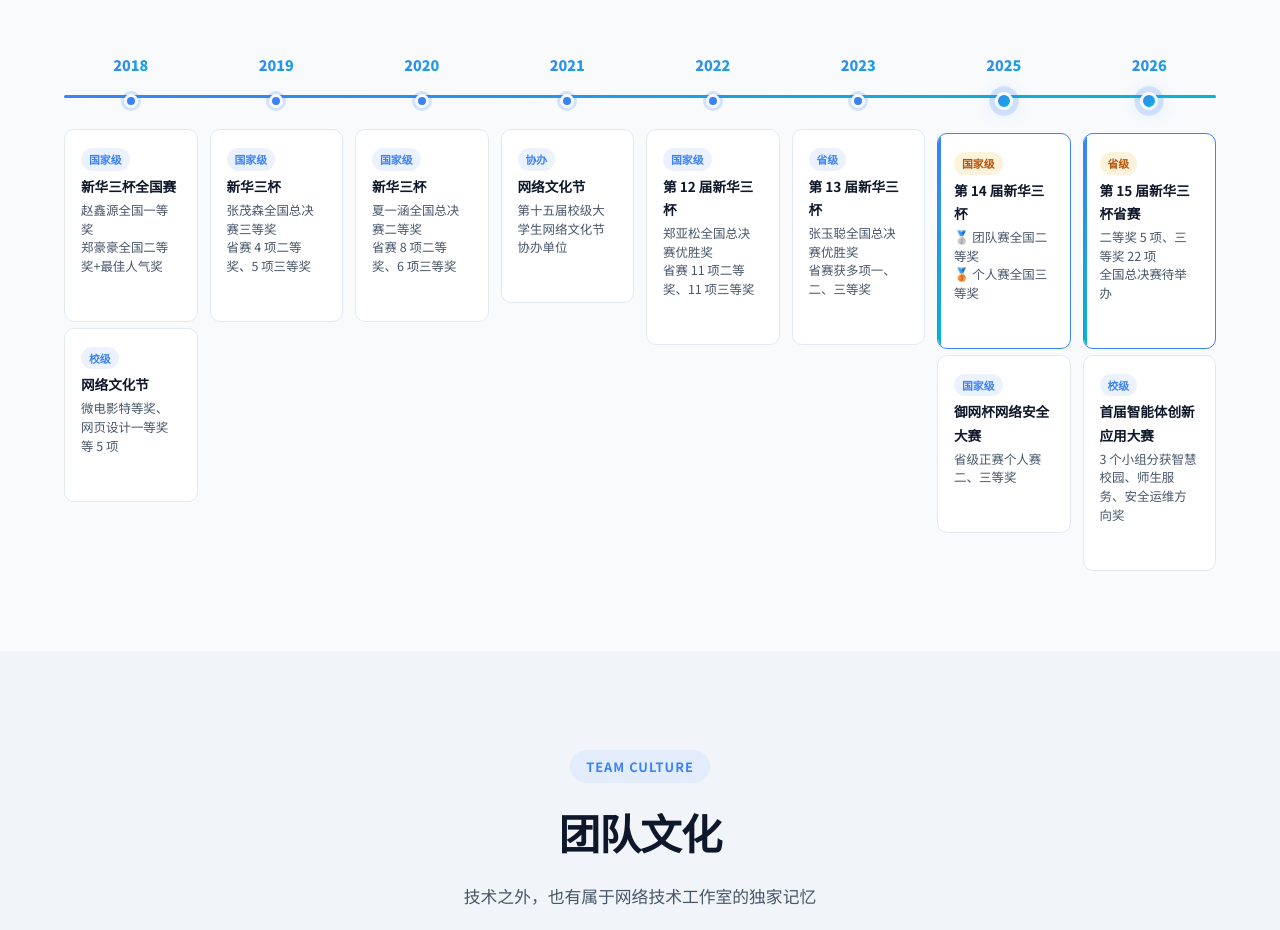
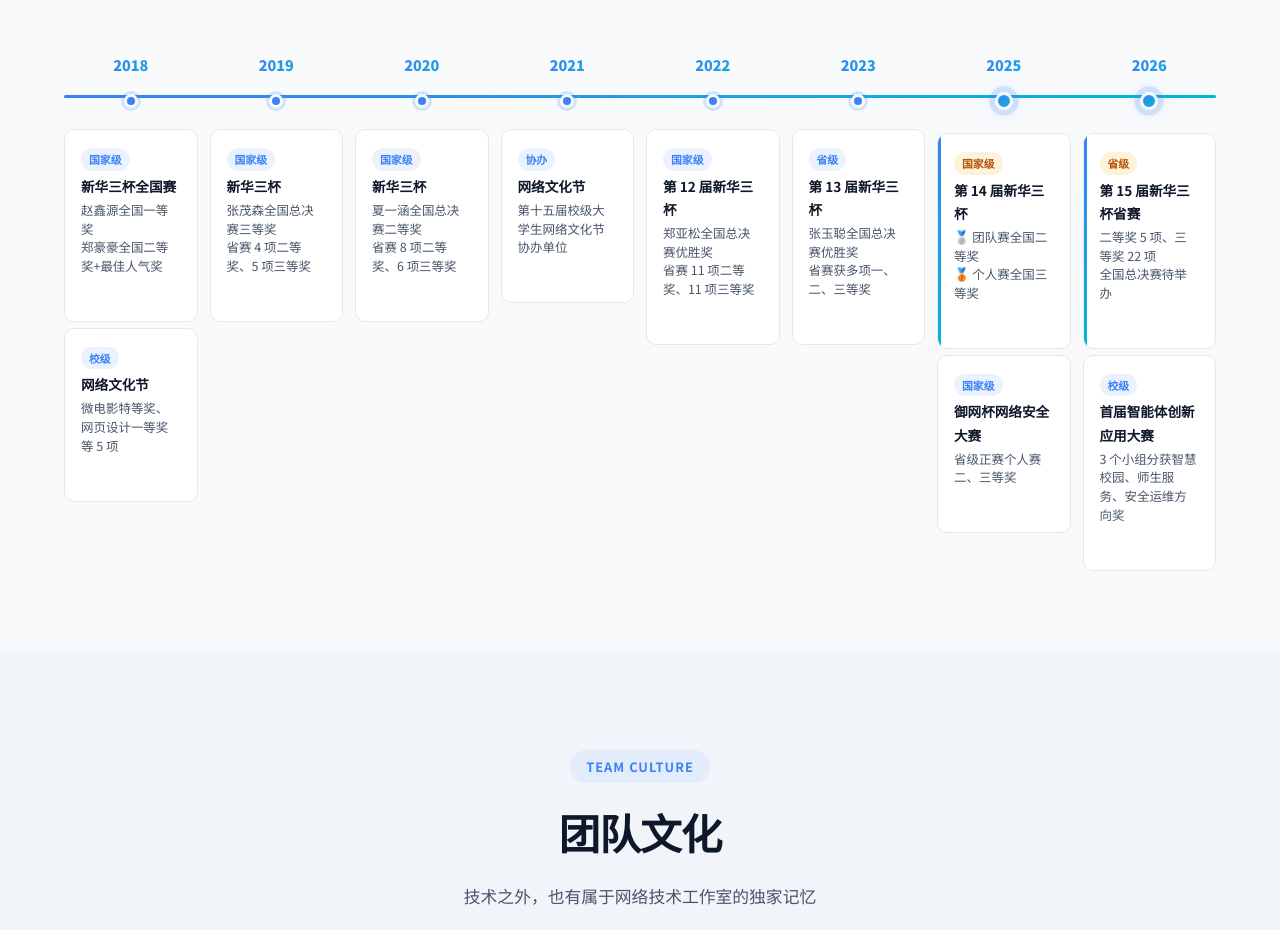
Before and after one commit to JOSNIPER/SD-Network-Tech-Studio, a plain HTML site: page index.html in a window 1280 px wide. Shown: the part 2941-3871 px from the top of the page. Drawn offline with Linux system fonts and the light colour scheme.

Commit message:
fix: 去掉荣誉卡片蓝色高亮边框

```diff
--- a/style.css
+++ b/style.css
@@ -572,7 +572,7 @@
 }
 .stl-card:hover { transform: translateY(-3px); box-shadow: var(--shadow-md); }
 .stl-card:hover::before { transform: scaleY(1); }
-.stl-card-hl { border-color: var(--primary); }
+.stl-card-hl { border-color: var(--border); }
 .stl-card-hl::before { transform: scaleY(1); }
 .stl-tag {
     display: inline-block; padding: 2px 8px;
```
